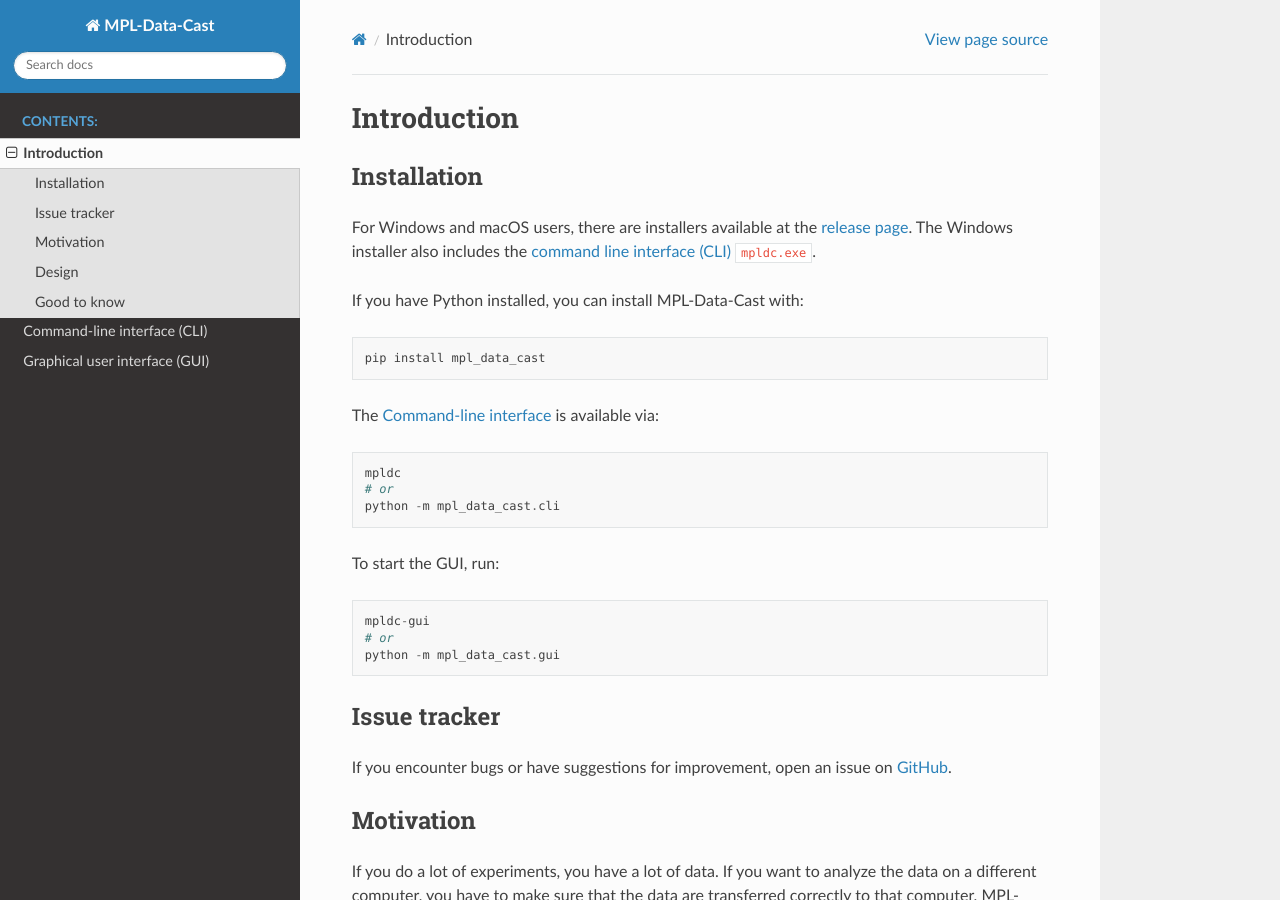
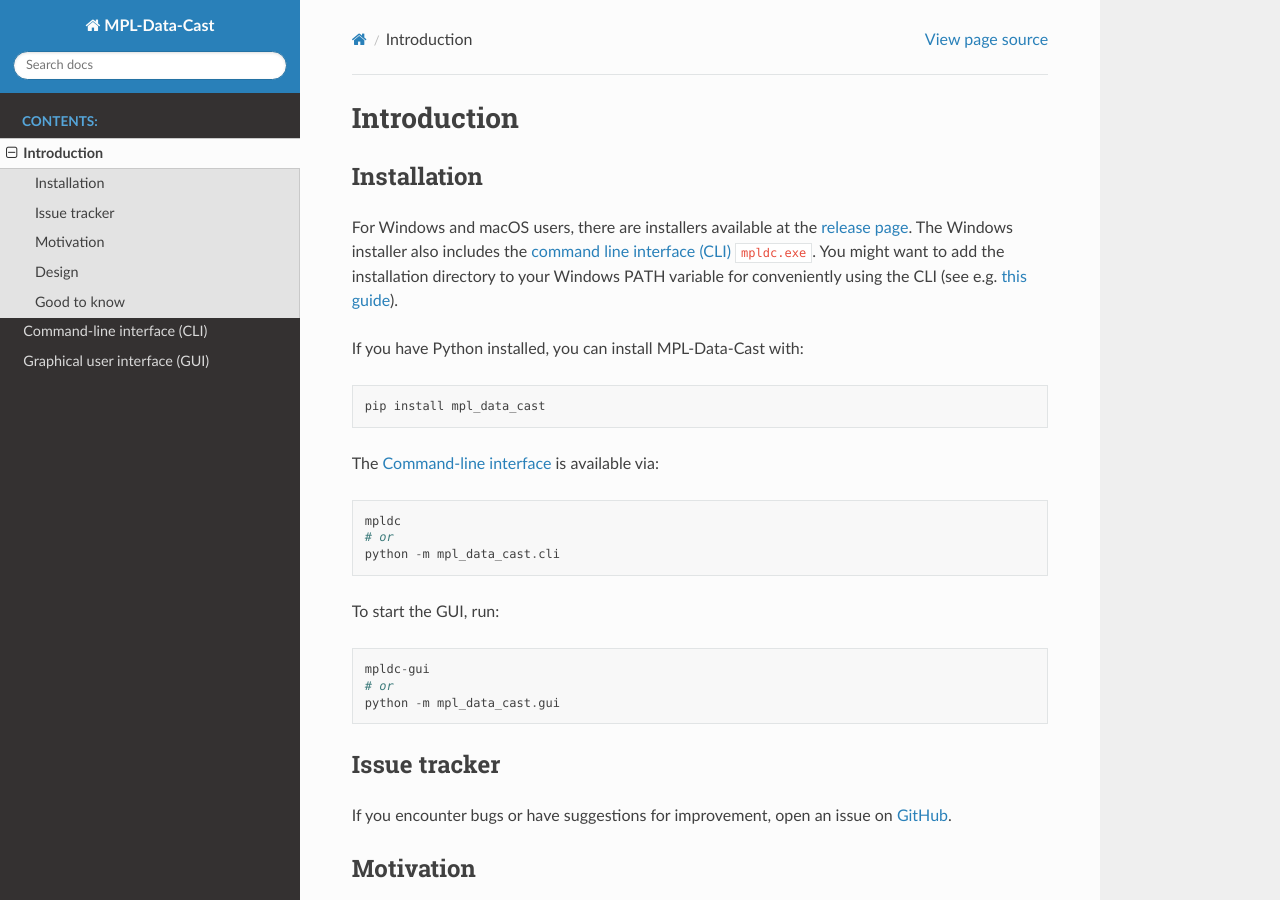
Before and after one commit to GuckLab/MPL-Data-Cast, a Sphinx documentation site: the page built from docs/sec_intro.rst, in a window 1280 px wide and 900 px high. Built offline with Sphinx 7.4.7 and the Read the Docs theme 2.0.0, drawn with Linux system fonts in a browser that asks for light colours; the version number could not be read and is left out.

Commit message:
build: adding to PATH automatically does not work

```diff
--- a/docs/sec_intro.rst
+++ b/docs/sec_intro.rst
@@ -7,7 +7,9 @@
 For Windows and macOS users, there are installers available at the
 `release page <https://github.com/GuckLab/MPL-Data-Cast/releases>`_. The
 Windows installer also includes the :ref:`command line interface (CLI) <sec_cli>`
-``mpldc.exe``.
+``mpldc.exe``. You might want to add the installation directory to your Windows
+PATH variable for conveniently using the CLI (see e.g.
+`this guide <https://learn.microsoft.com/en-us/previous-versions/office/developer/sharepoint-2010/ee537574(v=office.14)>`_).
 
 
 If you have Python installed, you can install MPL-Data-Cast with::
```
Also changed, not shown: 2 other files.
